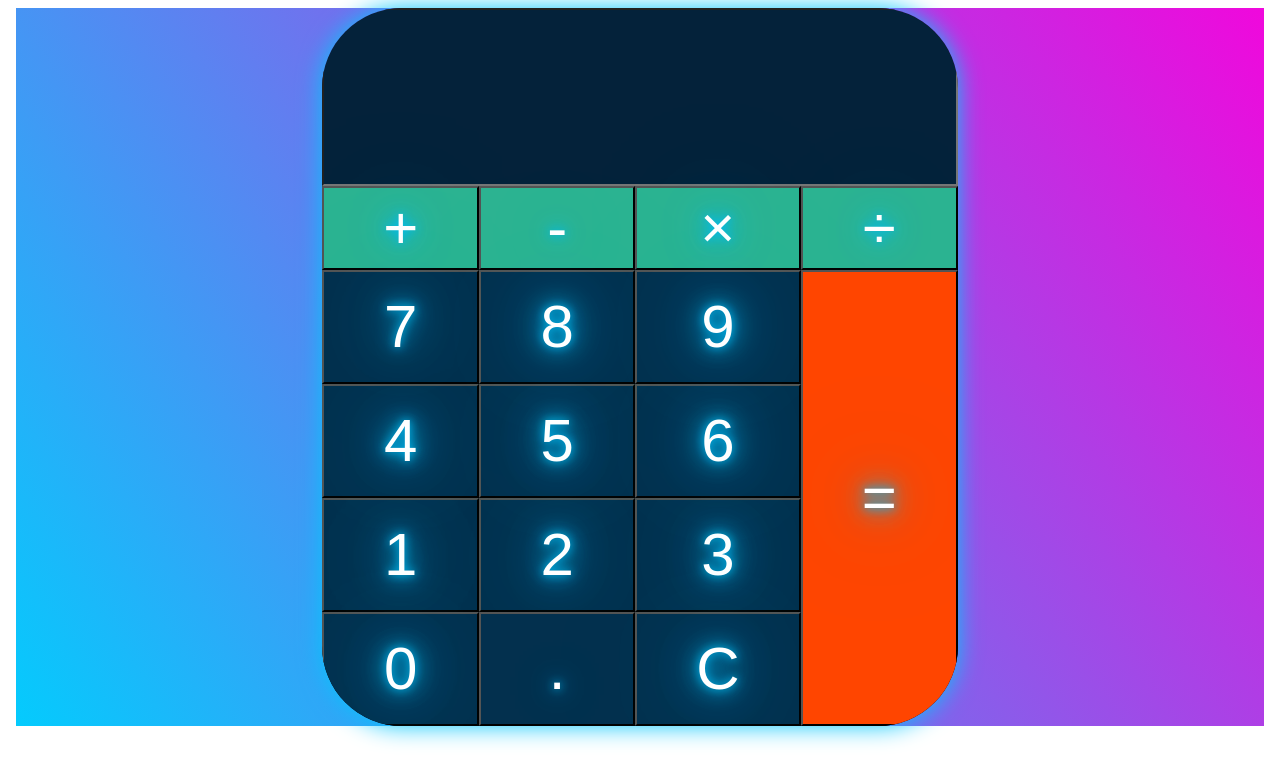
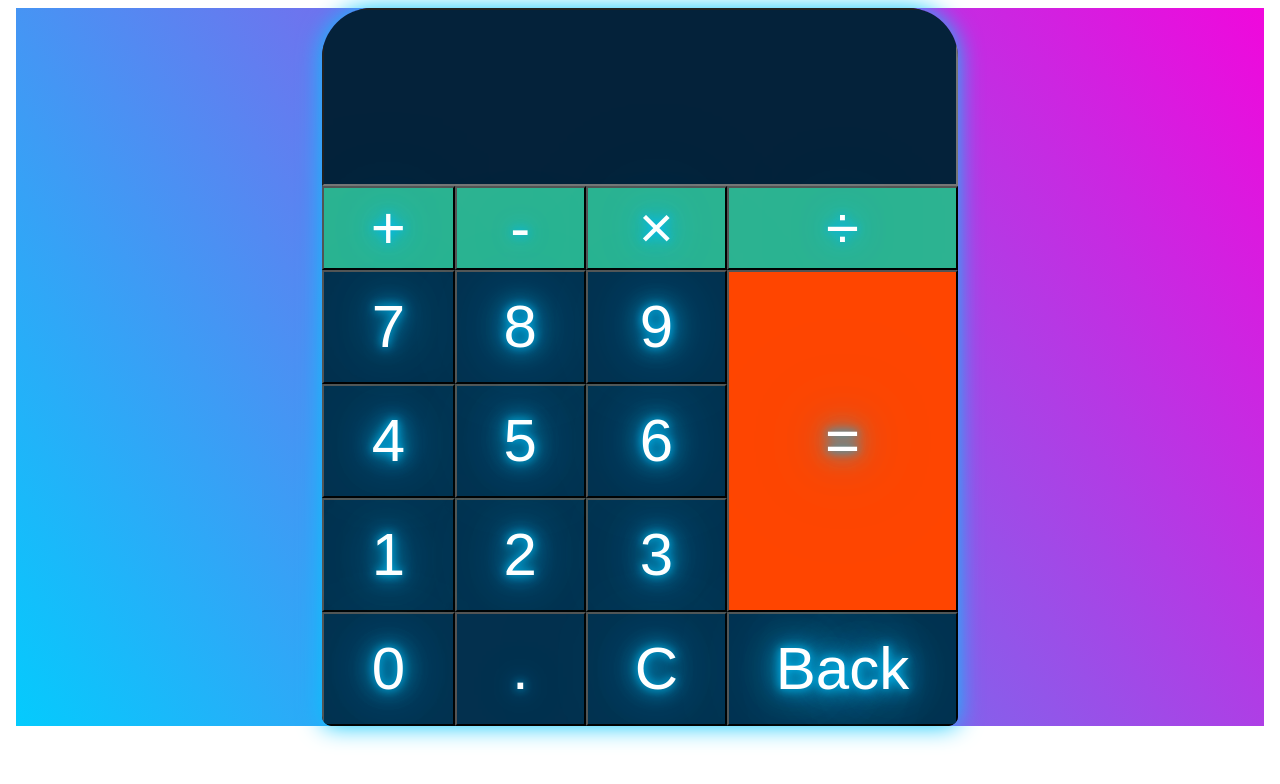
Before and after one commit to VinceSaykao/HedgeServ-Calculator, an Angular app in the folder HedgeServ-Calculator-Project/: page / in a window 1280 px wide. Shown: the top 784 px of the page. Built offline with nearby package versions, Linux system fonts and the light colour scheme.

Commit message:
added back button css and functionality

```diff
--- a/HedgeServ-Calculator-Project/src/app/app.component.css
+++ b/HedgeServ-Calculator-Project/src/app/app.component.css
@@ -50,7 +50,7 @@ body {
 .calculator {
   height: 100%;
   box-shadow: 0 0 25px 0 rgb(5, 198, 252);
-  border-radius: 80px;
+  border-radius: 50px 50px 10px 10px;
   overflow: hidden;
 }
 
@@ -75,7 +75,7 @@ body {
     "seven eight nine equal"
     "four five six equal"
     "one two three equal"
-    "zero decimal clear equal";
+    "zero decimal clear back";
 }
 
 .calculator__keys,
@@ -130,6 +130,10 @@ button {
 .decimal {
   grid-area: decimal;
 }
+
+.back {
+  grid-area: back;
+}
 .clear {
   grid-area: clear;
 }
@@ -149,7 +153,9 @@ button {
 }
 
 [data-type="number"],
-[data-type="clear"] {
+[data-type="clear"],
+[data-type="back"]
+{
   background: rgb(3, 48, 78);
 }
 
--- a/HedgeServ-Calculator-Project/src/app/app.component.html
+++ b/HedgeServ-Calculator-Project/src/app/app.component.html
@@ -34,6 +34,7 @@
             <button  (click)="writetoinput('0')" class="zero"data-key="0" data-type="number">0</button>
             <button (click)="writetoinput('.')" class="decimal" data-type="number">.</button>
             <button  (click)="clear()" class="clear" data-type="clear">C</button>
+            <button  (click)="back()" class="back" data-type="back">Back</button>
             <button  (click)="equals()" data-key="equal" data-type="equal">=</button>
 
 
--- a/HedgeServ-Calculator-Project/src/app/app.component.ts
+++ b/HedgeServ-Calculator-Project/src/app/app.component.ts
@@ -133,11 +133,11 @@ export class AppComponent {
     this.result = eval(formula);
   }
 
-  // clear() {
-  //   if (this.input !="" ) {
-  //     this.input=this.input.substr(0, this.input.length-1)
-  //   }
-  // }
+  back() {
+    if (this.input !="" ) {
+      this.input=this.input.substr(0, this.input.length-1)
+    }
+  }
 
   clear() {
     this.result = '';
```
